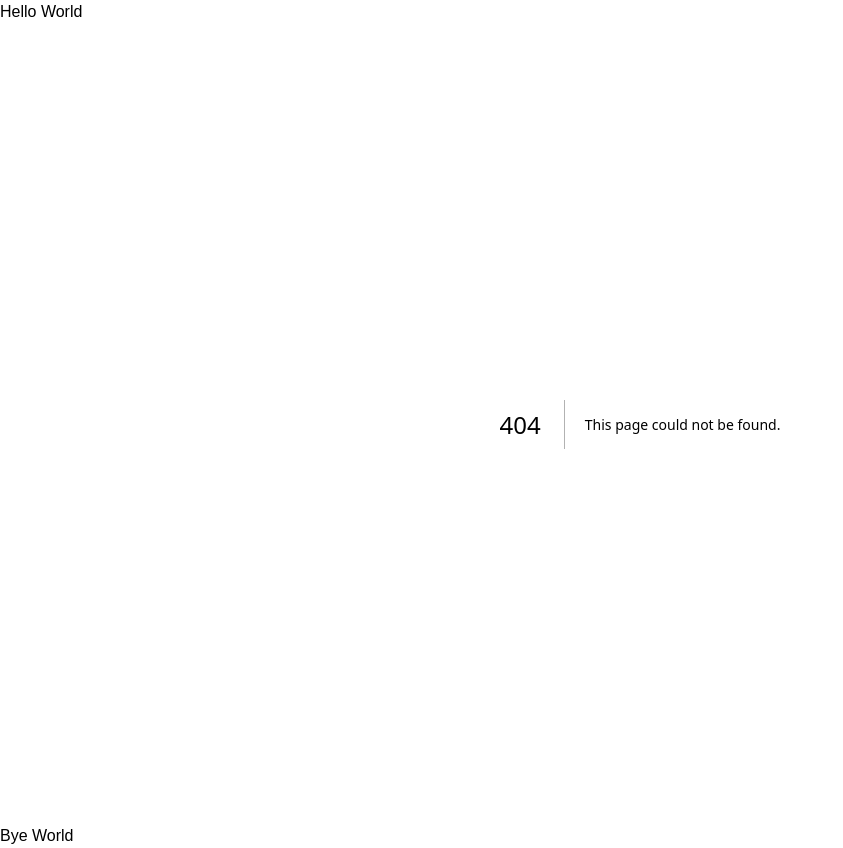
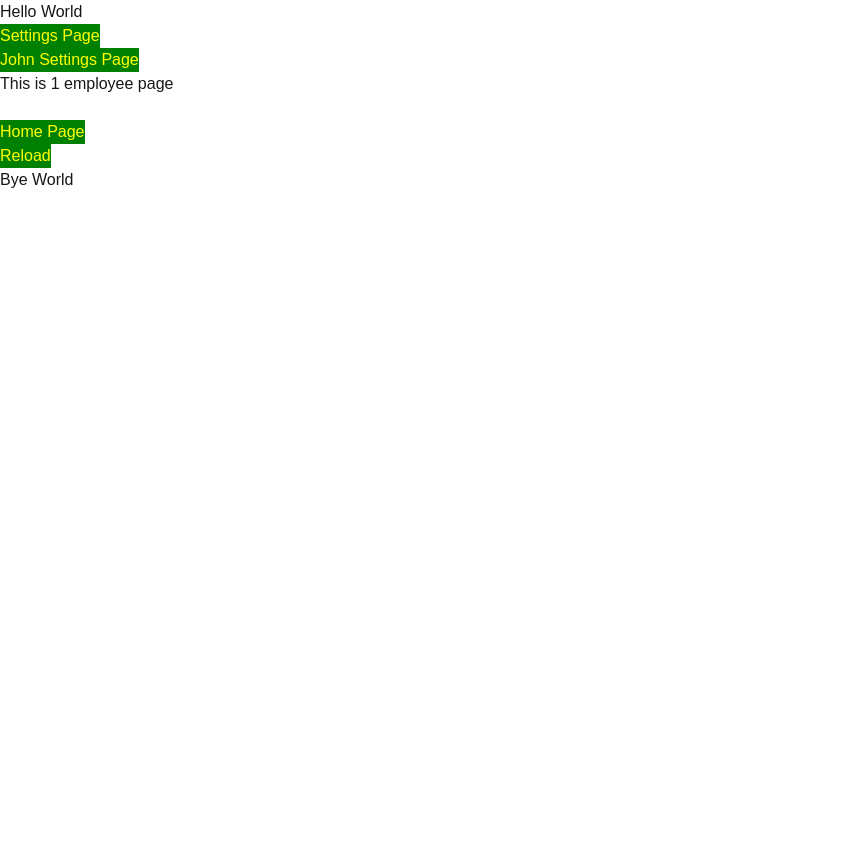
Before and after one commit to shivanisharma19/next_js_project, a Next.js app: page /employees/1 in a window 1280 px wide. Before the commit this address had no page. Shown: the whole page, without its empty margins (0-843 px from the left). After the commit the page ends 800 px from the top, so only its background shows below. Built offline with nearby package versions, Linux system fonts and the light colour scheme.

Commit message:
router with push , replace, reload

```diff
--- /dev/null
+++ b/pages/employees/[empName]/index.tsx
@@ -0,0 +1,29 @@
+import { useRouter } from "next/router"
+
+const EmployeesDetails = () => {
+  const router = useRouter()
+  const { empName } = router.query
+    return (
+      <>
+      <button style={{color: 'yellow', background: "green"}} onClick={() =>  router.push(`/employees/${empName}/settings`)}> Settings Page</button>
+      <br/>
+      <button style={{color: 'yellow', background: "green"}}
+        onClick={() =>  router.push({
+            pathname: `/employees/[employee]/settings`,
+            query: { employee: 'john'}}
+        )}
+       >
+        John Settings Page
+      </button>
+      <h1>This is {router.query.empName} employee page</h1>
+      <br/>
+      <button style={{color: 'yellow', background: "green"}} onClick={() =>  router.replace(`/`)}> Home Page</button>
+      <br/>
+      <button style={{color: 'yellow', background: "green"}} onClick={() =>  router.reload()}> Reload</button>
+      </>
+    )
+
+
+  }
+
+  export default EmployeesDetails
--- a/pages/employees/index.tsx
+++ b/pages/employees/index.tsx
@@ -1,9 +1,9 @@
 const Employees = () => {
     return (
+      <>
       <h1>This is employee home page</h1>
+      </>
     )
-
-
   }
 
   export default Employees
```
